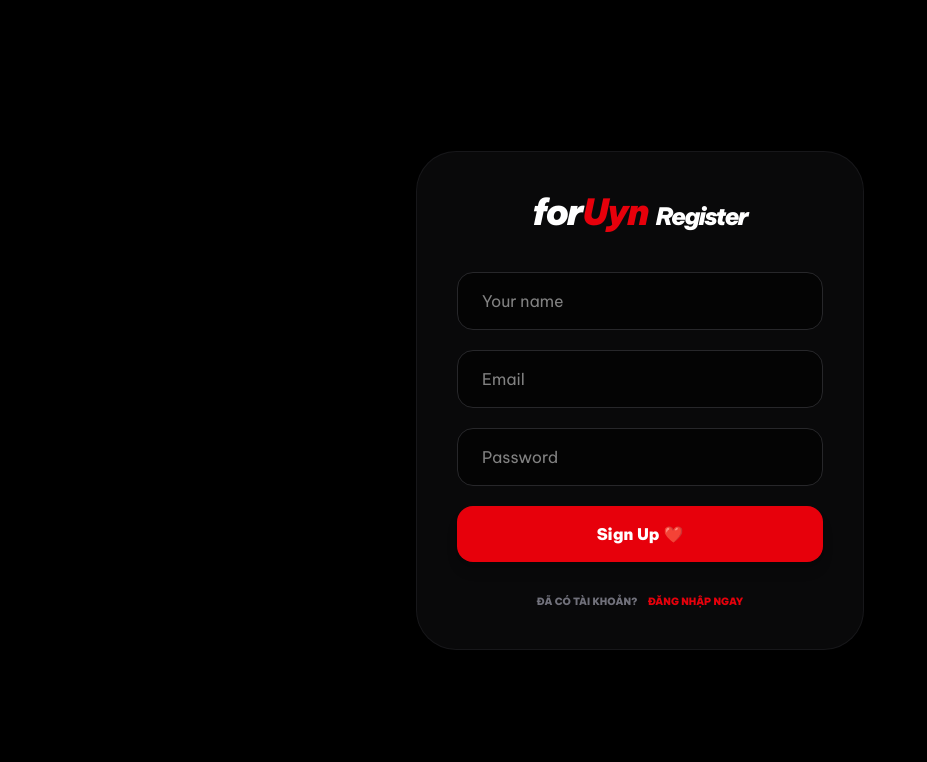
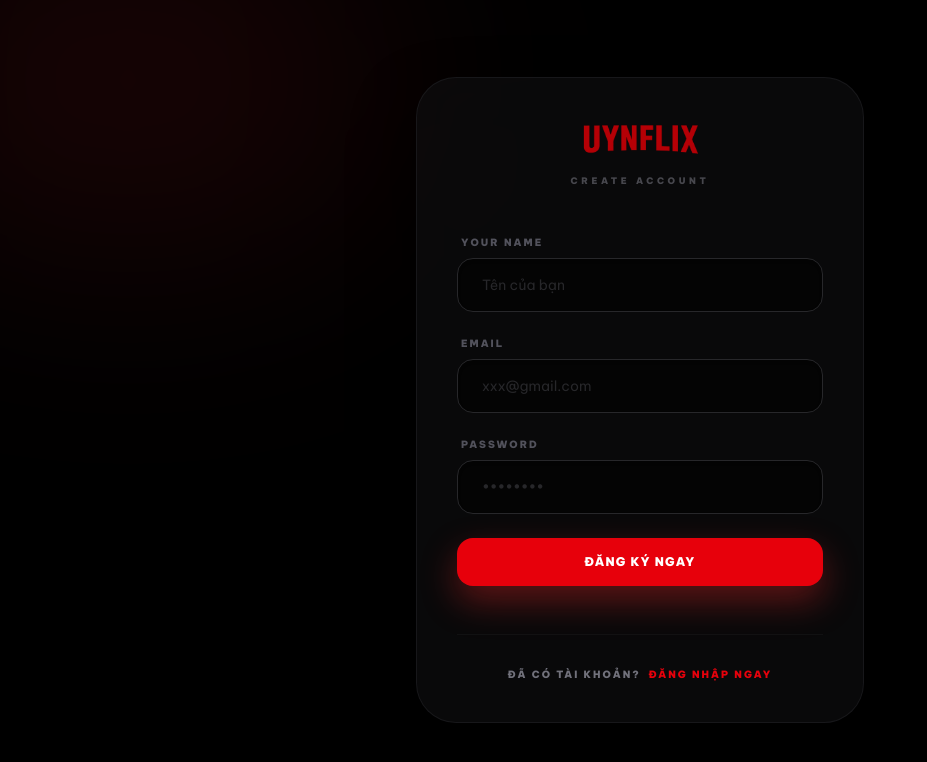
Before and after one commit to hbtungg/forUynCinema, a Next.js app: page /register in a window 1280 px wide. Shown: the top 762 px of the page, without its empty margins (0-927 px from the left). Built offline with nearby package versions, Linux system fonts and the light colour scheme; no server answers.

Commit message:
replay home

```diff
--- a/src/app/layout.js
+++ b/src/app/layout.js
@@ -5,8 +5,8 @@ import './globals.css';
 
 export const metadata = {
   title: {
-    default: 'UYNFLIX', // Tiêu đề mặc định khi trang con không khai báo
-    template: '%s - UYNFLIX', // %s sẽ được thay bằng tiêu đề của trang con
+    default: 'Uynflix',
+    template: '%s - Uynflix',
   },
   description: 'Em bảo anh ơi em thích xem phim',
   icons: {
--- a/src/app/login/page.js
+++ b/src/app/login/page.js
@@ -24,15 +24,16 @@ export default function LoginPage() {
       });
 
       if (result.error) {
-        setError("Email hoặc mật khẩu không đúng yêu ơi! ❌");
+        // 🛠️ ĐÃ SỬA: Xóa từ ngữ tình cảm chỉ đích danh
+        setError("Email hoặc mật khẩu không đúng! ❌");
         setLoading(false);
       } else {
-        // ĐÃ ĐỔI: Chuyển hướng thẳng vào trang danh sách phim /home
         router.push("/home");
         router.refresh();
       }
     } catch (err) {
-      setError("Có lỗi hệ thống rồi, anh kiểm tra lại nhé!");
+      // 🛠️ ĐÃ SỬA: Chuẩn hóa câu thông báo lỗi hệ thống trung lập
+      setError("Có lỗi hệ thống xảy ra, vui lòng kiểm tra lại!");
       setLoading(false);
     }
   };
@@ -45,13 +46,16 @@ export default function LoginPage() {
       <div className="w-full max-w-md bg-zinc-900/40 backdrop-blur-3xl border border-zinc-800/50 p-10 rounded-[2.5rem] shadow-[0_30px_60px_rgba(0,0,0,0.8)] relative z-10">
 
         {/* LOGO THƯƠNG HIỆU */}
-        <header className="text-center mb-12">
-          <h1 className="text-4xl font-black italic tracking-tighter leading-none">
-            <span className="text-white">for</span>
-            <span className="text-red-600">Uyn</span>
-            <span className="text-white ml-2 text-3xl">Cinema</span>
-          </h1>
-          <p className="text-zinc-500 text-[9px] font-black uppercase mt-3 tracking-[0.4em] opacity-60">
+        {/* 🛠️ ĐÃ SỬA: Thay thế hoàn toàn text cũ bằng file logo.png, khống chế chiều cao tinh tế */}
+        <header className="flex flex-col items-center justify-center mb-12">
+          <Link href="/home" className="block select-none">
+            <img
+              src="/logo.png"
+              alt="Uynflix Logo"
+              className="h-10 w-auto object-contain select-none"
+            />
+          </Link>
+          <p className="text-zinc-500 text-[9px] font-black uppercase mt-4 tracking-[0.4em] opacity-60">
             Premium Membership
           </p>
         </header>
@@ -101,9 +105,9 @@ export default function LoginPage() {
             {loading ? (
               <span className="flex items-center gap-2">
                 <div className="w-3 h-3 border-2 border-white/20 border-t-white rounded-full animate-spin"></div>
-                Đang mở rạp...
+                Đang kết nối...
               </span>
-            ) : "Vào xem phim ngay ❤️"}
+            ) : "Vào xem phim ngay"}
           </button>
         </form>
 
@@ -111,12 +115,13 @@ export default function LoginPage() {
           {/* Nút Đăng ký mới */}
           <p className="text-zinc-500 text-[10px] font-black uppercase tracking-[0.2em]">
             Chưa có tài khoản?
+            {/* 🛠️ ĐÃ SỬA: Xóa icon trái tim ở text link đăng ký */}
             <Link
               href="/register"
               className="text-red-600 ml-2 hover:underline transition-all active:opacity-70"
               style={{ WebkitTapHighlightColor: 'transparent' }}
             >
-              Đăng ký ngay ❤️
+              Đăng ký ngay
             </Link>
           </p>
 
--- a/src/app/not-found.js
+++ b/src/app/not-found.js
@@ -41,7 +41,7 @@ export default function NotFound() {
 
       {/* Dấu ấn bản quyền mờ tinh tế dưới gầm */}
       <p className="absolute bottom-6 text-[9px] font-black uppercase tracking-[0.4em] text-zinc-800">
-        forUynCinema • Premium Theater
+        Uynflix • 2026 © All Rights Reserved
       </p>
     </div>
   );
--- a/src/app/page.js
+++ b/src/app/page.js
@@ -1,97 +1,153 @@
 'use client';
 
-import { useState } from 'react';
+import { useState, useEffect } from 'react';
 import { useRouter } from 'next/navigation';
 import dynamic from 'next/dynamic';
+import Image from 'next/image';
+
+const MOVIE_BACKDROPS = [
+  'https://image.tmdb.org/t/p/original/628Dep6AxEtDxjZoGP78TsOxYbK.jpg',
+  'https://image.tmdb.org/t/p/original/xJHokMbljvjADYdit5fK5VQsXEG.jpg',
+  'https://image.tmdb.org/t/p/original/rqbCbjB19amtOtFQbb3K2lgm2zv.jpg',
+];
 
 function WelcomePage() {
   const router = useRouter();
   const [isExiting, setIsExiting] = useState(false);
+  const [bgIndex, setBgIndex] = useState(0);
+  const [loaded, setLoaded] = useState(false);
+
+  useEffect(() => {
+    document.title = 'Uynflix Việt Nam - Watch series online, watch films online free';
+    const animationFrame = requestAnimationFrame(() => {
+      setLoaded(true);
+    });
+
+    const interval = setInterval(() => {
+      setBgIndex((i) => (i + 1) % MOVIE_BACKDROPS.length);
+    }, 6000);
+
+    return () => {
+      cancelAnimationFrame(animationFrame);
+      clearInterval(interval);
+    };
+  }, []);
 
   const handleEnter = () => {
     setIsExiting(true);
-    setTimeout(() => {
-      router.push('/home');
-    }, 800); // Hiệu ứng lướt màn hình cổ điển khi vào rạp
+    setTimeout(() => router.push('/home'), 800);
+  };
+
+  const handleLogin = () => {
+    setIsExiting(true);
+    setTimeout(() => router.push('/login'), 800);
   };
 
   return (
-    <main className="h-screen w-screen bg-[#f4f1ea] dark:bg-[#0c0c0f] text-[#2b2927] dark:text-[#e4e2dd] flex flex-col justify-between p-8 md:p-16 relative overflow-hidden transition-colors duration-700 select-none">
+    <main className="relative h-screen w-screen overflow-hidden select-none font-sans">
 
-      {/* ── HIỆU ỨNG "TẮT ĐÈN RẠP PHIM" (Chuyển trang mượt màng) ── */}
+      {/* ── BACKDROP SLIDESHOW ── */}
+      {MOVIE_BACKDROPS.map((src, i) => (
         <div
-        className={`absolute inset-0 bg-[#0a0a0c] z-50 pointer-events-none transition-opacity duration-[800ms] ease-in-out ${
-          isExiting ? 'opacity-100' : 'opacity-0'
-        }`}
+          key={src}
+          className="absolute inset-0 bg-cover bg-center transition-opacity duration-[2000ms]"
+          style={{
+            backgroundImage: `url(${src})`,
+            opacity: i === bgIndex ? 1 : 0,
+          }}
         />
+      ))}
 
-      {/* ── TOP BAR (Thiết kế như một tấm vé phim cổ điển) ── */}
-      <header className="flex justify-between items-start w-full max-w-5xl mx-auto border-b border-[#2b2927]/10 dark:border-[#e4e2dd]/10 pb-4 animate-fade-in">
-        <div className="space-y-1">
-          <p className="text-[10px] uppercase font-black tracking-[0.3em] opacity-40">09-11-2025</p>
-          <p className="text-xs font-serif italic font-bold">fall in luv</p>
-        </div>
-        <div className="text-right">
-          <p className="text-[9px] uppercase font-black tracking-[0.4em] text-red-700 dark:text-red-500 animate-pulse">● Premium Access</p>
-          <p className="text-[9px] uppercase font-medium tracking-widest opacity-50 mt-1">Saigon · Hue</p>
-        </div>
-      </header>
+      {/* ── CINEMATIC OVERLAYS ── */}
+      <div className="absolute inset-0 bg-black/60" />
+      <div className="absolute inset-0" style={{ background: 'linear-gradient(to top, rgba(0,0,0,0.95) 0%, rgba(0,0,0,0.3) 50%, rgba(0,0,0,0.6) 100%)' }} />
+      <div className="absolute inset-0" style={{ background: 'linear-gradient(to right, rgba(0,0,0,0.5) 0%, transparent 60%)' }} />
 
-      {/* ── CENTER CONTENT (Tối giản, lãng mạn phong cách Retro Vintage) ── */}
-      <div className="flex-1 flex flex-col items-center justify-center text-center max-w-3xl mx-auto my-12 space-y-10 animate-slide-up">
+      {/* ── FADE OUT ── */}
+      <div className={`absolute inset-0 bg-black z-50 pointer-events-none transition-opacity duration-[800ms] ease-in-out ${isExiting ? 'opacity-100' : 'opacity-0'}`} />
 
-        {/* Khung nhãn rạp phim bo góc cổ điển */}
-        <div className="border border-[#2b2927]/20 dark:border-[#e4e2dd]/20 p-2 rounded-full scale-90 opacity-80">
-          <p className="text-[9px] uppercase tracking-[0.5em] font-black px-4 py-1.5 border border-dashed border-[#2b2927]/30 dark:border-[#e4e2dd]/30 rounded-full">
-            Vì em bảo rổ phim sập rồi giờ sao anh?
+      {/* ── NAVBAR ── */}
+      <nav className="absolute top-0 left-0 right-0 z-20 flex items-center justify-between px-8 md:px-16 py-6">
+        <Image
+          src="/logo.png"
+          alt="Uynflix"
+          width={140}
+          height={40}
+          className="object-contain"
+          priority
+        />
+        <button
+          onClick={handleLogin}
+          className="px-5 py-2 bg-red-600 hover:bg-red-700 active:scale-95 text-white text-sm font-semibold rounded transition-all duration-200 cursor-pointer"
+        >
+          Đăng nhập
+        </button>
+      </nav>
+
+      {/* ── HERO CONTENT ── */}
+      <div className={`absolute inset-0 z-10 flex flex-col justify-center px-8 md:px-16 lg:px-24 transition-all duration-1000 ${loaded ? 'opacity-100 translate-y-0' : 'opacity-0 translate-y-6'}`}>
+        <div className="max-w-2xl space-y-6">
+
+          {/* 🛠️ ĐÃ SỬA: Thay thế dòng chữ sến thành dòng tracking ngắn gọn, chuyên nghiệp */}
+          <p className="text-xs font-bold uppercase tracking-[0.4em] text-red-500">
+            ● Premium Streaming Platform
           </p>
+
+          {/* 🛠️ ĐÃ SỬA: Sửa lại tiêu đề chính cho hiện đại, mang tính công nghệ hơn */}
+          <h1 className="text-4xl sm:text-6xl md:text-7xl font-black text-white leading-[1.05] tracking-tight">
+            Trải nghiệm điện ảnh<br />
+            <span className="text-red-500">không giới hạn.</span>
+          </h1>
+
+          {/* 🛠️ ĐÃ SỬA: Sửa phần mô tả trung lập, tập trung vào tính năng mượt mà của web */}
+          <p className="text-base sm:text-lg text-white/70 max-w-lg leading-relaxed">
+            Hàng ngàn bộ phim bom tấn chất lượng cao, cập nhật liên tục. Không quảng cáo, trải nghiệm mượt mà trên mọi thiết bị.
+          </p>
+
+          <div className="flex flex-col sm:flex-row gap-3 pt-2">
+            <button
+              onClick={handleEnter}
+              className="group flex items-center justify-center gap-3 px-8 py-4 bg-white hover:bg-white/90 active:scale-[0.98] text-black font-bold text-base rounded transition-all duration-200 cursor-pointer"
+            >
+              <svg className="w-5 h-5 fill-black" viewBox="0 0 24 24"><path d="M8 5v14l11-7z"/></svg>
+              Bắt đầu xem ngay
+            </button>
+            <button
+              onClick={handleEnter}
+              className="flex items-center justify-center gap-3 px-8 py-4 bg-white/20 hover:bg-white/30 active:scale-[0.98] text-white font-semibold text-base rounded backdrop-blur-sm transition-all duration-200 cursor-pointer"
+            >
+              <svg className="w-5 h-5 fill-white" viewBox="0 0 24 24"><path d="M12 2C6.48 2 2 6.48 2 12s4.48 10 10 10 10-4.48 10-10S17.52 2 12 2zm-2 14.5v-9l6 4.5-6 4.5z"/></svg>
+              Xem thêm
+            </button>
           </div>
 
-        {/* Khối Logo thương hiệu chữ Serif uốn lượn nghệ thuật */}
-        <div className="space-y-4">
-          <h1 className="text-5xl sm:text-7xl font-serif font-black tracking-tight drop-shadow-sm italic">
-            forUyn <span className="font-light font-sans text-red-700 dark:text-red-500">Cinema</span>
-          </h1>
-          <p className="text-[10px] uppercase tracking-[0.6em] opacity-50 font-medium">
-            Endless movies, endless emotions
-          </p>
+        </div>
       </div>
 
-        <div className="w-16 h-[1px] bg-gradient-to-r from-transparent via-[#2b2927]/30 dark:via-[#e4e2dd]/30 to-transparent" />
-
-        {/* Nút bấm Enter hoài cổ thanh lịch */}
-        <button
-          onClick={handleEnter}
-          className="group relative px-10 py-4 bg-[#2b2927] dark:bg-[#e4e2dd] text-[#f4f1ea] dark:text-[#0c0c0f] rounded-none font-serif text-sm font-bold italic tracking-widest hover:bg-red-700 dark:hover:bg-red-600 hover:text-white dark:hover:text-white transition-all duration-300 active:scale-95 shadow-xl cursor-pointer"
-        >
-          <span className="absolute top-1 left-1 bottom-1 right-1 border border-dashed border-[#f4f1ea]/30 dark:border-[#0c0c0f]/30 group-hover:border-white/40" />
-          Bước Vào Rạp Phim —
-        </button>
-
+      {/* ── BOTTOM BADGE STRIP ── */}
+      <div className="absolute bottom-0 left-0 right-0 z-20 flex flex-col sm:flex-row items-center justify-between gap-4 px-8 md:px-16 py-5 border-t border-white/10">
+        <div className="flex items-center gap-6 text-white/50 text-[11px] uppercase tracking-widest font-semibold">
+          <span>Saigon</span>
+          <span className="w-px h-3 bg-white/20" />
+          <span>09 · 11 · 2025</span>
+          {/* 🛠️ ĐÃ SỬA: Xóa bỏ dòng text sến "em bảo em thích xem phim" ở lề dưới */}
+        </div>
+        <p className="text-white/30 text-[10px] tracking-widest uppercase font-semibold">© 2026 Uynflix</p>
       </div>
 
-      {/* ── FOOTER CỔ ĐIỂN ── */}
-      <footer className="w-full max-w-5xl mx-auto border-t border-[#2b2927]/10 dark:border-[#e4e2dd]/10 pt-4 flex flex-col sm:flex-row justify-between items-center gap-2 text-[9px] uppercase tracking-widest opacity-40 font-bold animate-fade-in">
-        <p>© 2026 hb.tungg. All Rights Reserved.</p>
-        <p className="font-serif italic font-medium lowercase tracking-normal">em bảo em thích xem phim...</p>
-      </footer>
+      {/* ── BACKDROP DOTS ── */}
+      <div className="absolute bottom-16 left-1/2 -translate-x-1/2 z-20 flex gap-1.5">
+        {MOVIE_BACKDROPS.map((_, i) => (
+          <button
+            key={i}
+            onClick={() => setBgIndex(i)}
+            className={`h-[3px] rounded-full transition-all duration-500 cursor-pointer ${i === bgIndex ? 'w-6 bg-red-500' : 'w-2 bg-white/30'}`}
+          />
+        ))}
+      </div>
 
-      {/* ── STYLES ANIMATION SIÊU NHẸ ── */}
-      <style jsx global>{`
-        @keyframes slideUp {
-          from { opacity: 0; transform: translateY(24px); }
-          to { opacity: 1; transform: translateY(0); }
-        }
-        @keyframes fadeIn {
-          from { opacity: 0; }
-          to { opacity: 0.4; }
-        }
-        .animate-slide-up { animation: slideUp 1s cubic-bezier(0.16, 1, 0.3, 1) both; }
-        .animate-fade-in { animation: slideUp 1.2s cubic-bezier(0.16, 1, 0.3, 1) both; }
-      `}</style>
     </main>
   );
 }
 
-// 🚀 ĐÃ FIX: Ép Next.js tắt SSR riêng cho WelcomePage để triệt tiêu lỗi render chồng lặp và Hydration
 export default dynamic(() => Promise.resolve(WelcomePage), { ssr: false });
--- a/src/app/register/page.js
+++ b/src/app/register/page.js
@@ -31,40 +31,102 @@ export default function RegisterPage() {
   };
 
   return (
-    <div className="min-h-screen bg-black flex items-center justify-center p-6 font-sans">
-      <div className="w-full max-w-md bg-zinc-900/40 backdrop-blur-3xl border border-zinc-800/50 p-10 rounded-[2.5rem] shadow-2xl">
-        <header className="text-center mb-10">
-          <h1 className="text-4xl font-black italic tracking-tighter">
-            <span className="text-white">for</span><span className="text-red-600">Uyn</span><span className="text-white ml-2 text-2xl">Register</span>
-          </h1>
+    <div className="min-h-screen bg-black flex items-center justify-center p-6 font-sans relative overflow-hidden select-none touch-manipulation">
+      {/* Hiệu ứng ánh sáng đỏ mờ ảo ở góc trang */}
+      <div className="absolute top-[-10%] left-[-10%] w-[40%] h-[40%] bg-red-900/20 rounded-full blur-[120px] pointer-events-none"></div>
+
+      <div className="w-full max-w-md bg-zinc-900/40 backdrop-blur-3xl border border-zinc-800/50 p-10 rounded-[2.5rem] shadow-[0_30px_60px_rgba(0,0,0,0.8)] relative z-10">
+
+        {/* LOGO THƯƠNG HIỆU */}
+        {/* 🛠️ ĐÃ SỬA: Thay thế h1 text cũ thành logo.png đồng bộ với hệ thống */}
+        <header className="flex flex-col items-center justify-center mb-12">
+          <Link href="/home" className="block select-none">
+            <img
+              src="/logo.png"
+              alt="Uynflix Logo"
+              className="h-10 w-auto object-contain select-none"
+            />
+          </Link>
+          <p className="text-zinc-500 text-[9px] font-black uppercase mt-4 tracking-[0.4em] opacity-60">
+            Create Account
+          </p>
         </header>
 
-        {error && <div className="bg-red-600/10 text-red-500 p-4 rounded-xl mb-6 text-center text-[10px] font-black uppercase">{error}</div>}
+        {/* THÔNG BÁO LỖI */}
+        {error && (
+          <div className="bg-red-600/10 border border-red-600/20 text-red-500 p-4 rounded-2xl mb-8 text-center text-[10px] font-black uppercase tracking-widest animate-pulse">
+            {error}
+          </div>
+        )}
 
-        <form onSubmit={handleSubmit} className="space-y-5">
+        <form onSubmit={handleSubmit} className="space-y-6">
+          <div className="space-y-2">
+            <label className="block text-[10px] font-black text-zinc-600 uppercase ml-1 tracking-[0.2em]">
+              Your name
+            </label>
             <input
-            type="text" placeholder="Your name" required
-            className="w-full bg-black/60 border border-zinc-800 rounded-2xl px-6 py-4 text-white focus:border-red-600 outline-none"
+              type="text"
+              required
+              placeholder="Tên của bạn"
+              className="w-full bg-black/60 border border-zinc-800 rounded-2xl px-6 py-4 text-sm text-white focus:outline-none focus:border-red-600/50 focus:ring-1 focus:ring-red-600/20 transition-all placeholder:text-zinc-800 shadow-inner select-text"
               onChange={(e) => setFormData({...formData, name: e.target.value})}
             />
+          </div>
+
+          <div className="space-y-2">
+            <label className="block text-[10px] font-black text-zinc-600 uppercase ml-1 tracking-[0.2em]">
+              Email
+            </label>
             <input
-            type="email" placeholder="Email" required
-            className="w-full bg-black/60 border border-zinc-800 rounded-2xl px-6 py-4 text-white focus:border-red-600 outline-none"
+              type="email"
+              required
+              placeholder="xxx@gmail.com"
+              className="w-full bg-black/60 border border-zinc-800 rounded-2xl px-6 py-4 text-sm text-white focus:outline-none focus:border-red-600/50 focus:ring-1 focus:ring-red-600/20 transition-all placeholder:text-zinc-800 shadow-inner select-text"
               onChange={(e) => setFormData({...formData, email: e.target.value})}
             />
+          </div>
+
+          <div className="space-y-2">
+            <label className="block text-[10px] font-black text-zinc-600 uppercase ml-1 tracking-[0.2em]">
+              Password
+            </label>
             <input
-            type="password" placeholder="Password" required
-            className="w-full bg-black/60 border border-zinc-800 rounded-2xl px-6 py-4 text-white focus:border-red-600 outline-none"
+              type="password"
+              required
+              placeholder="••••••••"
+              className="w-full bg-black/60 border border-zinc-800 rounded-2xl px-6 py-4 text-sm text-white focus:outline-none focus:border-red-600/50 focus:ring-1 focus:ring-red-600/20 transition-all placeholder:text-zinc-800 shadow-inner select-text"
               onChange={(e) => setFormData({...formData, password: e.target.value})}
             />
-          <button className="w-full bg-red-600 text-white font-black py-4 rounded-2xl shadow-lg active:scale-95 transition-all">
-            {loading ? "Đang tạo tài khoản..." : "Sign Up ❤️"}
+          </div>
+
+          {/* 🛠️ ĐÃ SỬA: Xóa icon "❤️" ở nút bấm đăng ký */}
+          <button
+            type="submit"
+            disabled={loading}
+            className={`w-full bg-red-600 hover:bg-red-500 text-white font-black uppercase py-4 rounded-2xl shadow-[0_15px_35px_rgba(220,38,38,0.4)] active:scale-[0.95] transition-all mt-6 flex items-center justify-center gap-3 tracking-widest text-xs ${loading ? 'opacity-50 cursor-wait' : ''}`}
+            style={{ WebkitTapHighlightColor: 'transparent' }}
+          >
+            {loading ? (
+              <span className="flex items-center gap-2">
+                <div className="w-3 h-3 border-2 border-white/20 border-t-white rounded-full animate-spin"></div>
+                Đang tạo tài khoản...
+              </span>
+            ) : "Đăng ký ngay"}
           </button>
         </form>
 
-        <p className="mt-8 text-center text-zinc-500 text-[10px] font-black uppercase">
-          Đã có tài khoản? <Link href="/login" className="text-red-600 ml-2">Đăng nhập ngay</Link>
+        <footer className="mt-12 text-center border-t border-zinc-800/30 pt-8">
+          <p className="text-zinc-500 text-[10px] font-black uppercase tracking-[0.2em]">
+            Đã có tài khoản?
+            <Link
+              href="/login"
+              className="text-red-600 ml-2 hover:underline transition-all active:opacity-70"
+              style={{ WebkitTapHighlightColor: 'transparent' }}
+            >
+              Đăng nhập ngay
+            </Link>
           </p>
+        </footer>
       </div>
     </div>
   );
```
Also changed, not shown: 2 other files (tests, documents, lock files or other folders). Lines whose indentation alone changed are shown as unchanged.
